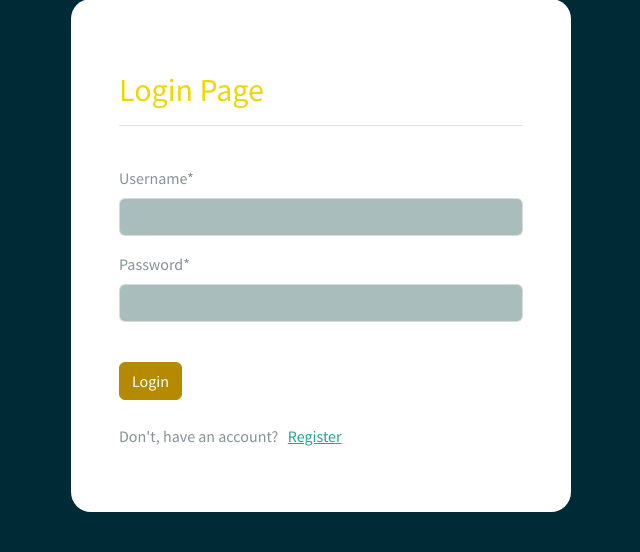
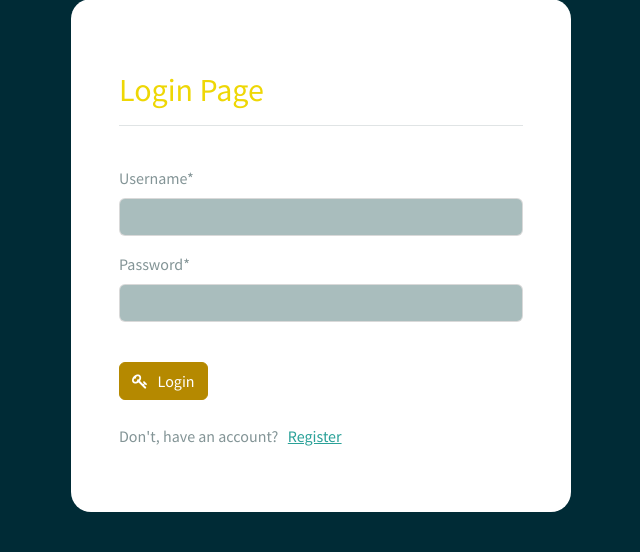
Before and after one commit to m-a-mamun69/doing-django-one, a Django app: page /my-login/ in a window 1280 px wide. Shown: the part 81-633 px from the top of the page, without its empty margins (319-959 px from the left). Run offline with Django 5.2, Linux system fonts and the light colour scheme; some libraries are stand-ins or nearby versions.

Commit message:
Doing Font Awesome Activity.

```diff
--- a/templates/my-login.html
+++ b/templates/my-login.html
@@ -11,6 +11,7 @@
 
 	<link rel="stylesheet" type="text/css" href="https://bootswatch.com/5/solar/bootstrap.min.css">
 	<link rel="stylesheet" type="text/css" href="{% static 'css/style.css' %}">
+	<link rel="stylesheet" href="https://cdnjs.cloudflare.com/ajax/libs/font-awesome/4.7.0/css/font-awesome.min.css">
 </head>
 
 {% include 'pre-base.html' %}
@@ -29,11 +30,15 @@
 
 	{{form.password|as_crispy_field}}
 	<br>
-	<input class="btn btn-primary navbar-btn" type="submit" value="Login">
+	<!-- <input class="btn btn-primary navbar-btn" type="submit" value="Login"> -->
+
+	<button class="btn btn-primary" type="submit"> <i class="fa fa-key" aria-hidden="true"></i> &nbsp; Login</button>
 	<br>
 	{% for message in messages %}
 		{% if message.level == DEFAULT_MESSAGE_LEVELS.SUCCESS %}
-			<p class="text-center text-success">{{message}}</p>
+			<p class="text-center text-success">
+				<i class="fa fa-check" aria-hidden="true"></i> &nbsp; {{message}}
+			</p>
 		{% endif %}
 	{% endfor %}
 	<br>
```
Also changed, not shown: db.sqlite3.
